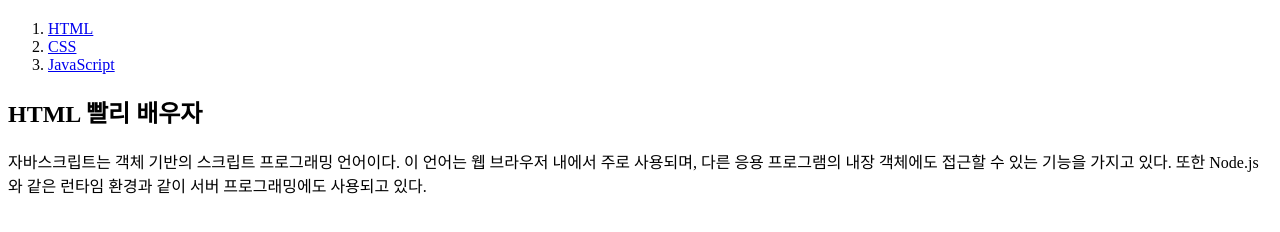
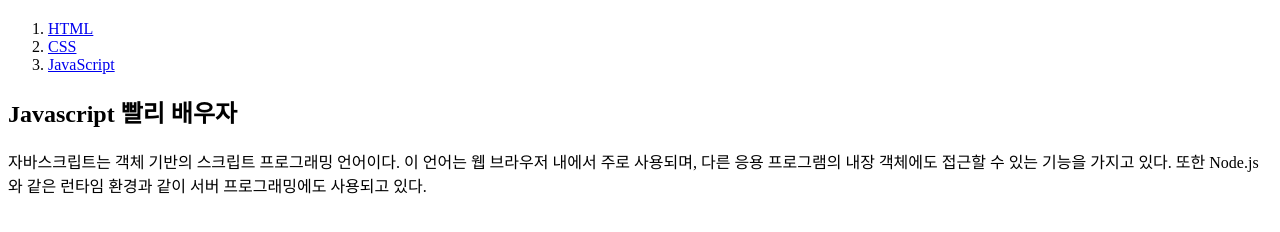
Before and after one commit to 9oobo/my-first-web-site, a plain HTML site: page 3.html in a window 1280 px wide. Shown: the part 60-292 px from the top of the page. Drawn offline with Linux system fonts and the light colour scheme.

Commit message:
수정
오타

```diff
--- a/3.html
+++ b/3.html
@@ -13,7 +13,7 @@
             <li><a href="3.html">JavaScript</a></li>
         </ol>
 
-            <h2>HTML 빨리 배우자</h2>
+            <h2>Javascript 빨리 배우자</h2>
             <p>자바스크립트는 객체 기반의 스크립트 프로그래밍 언어이다. 이 언어는 웹 브라우저 내에서 주로 사용되며, 다른 응용 프로그램의 내장 객체에도 접근할 수 있는 기능을 가지고 있다. 또한 Node.js와 같은 런타임 환경과 같이 서버 프로그래밍에도 사용되고 있다.</p>
     </body>
 </html>
```
